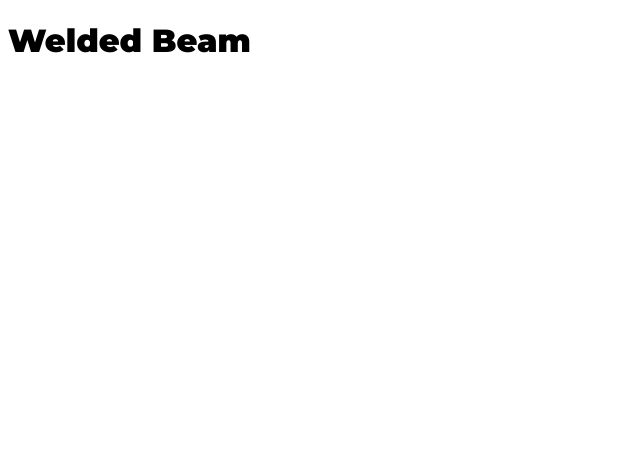
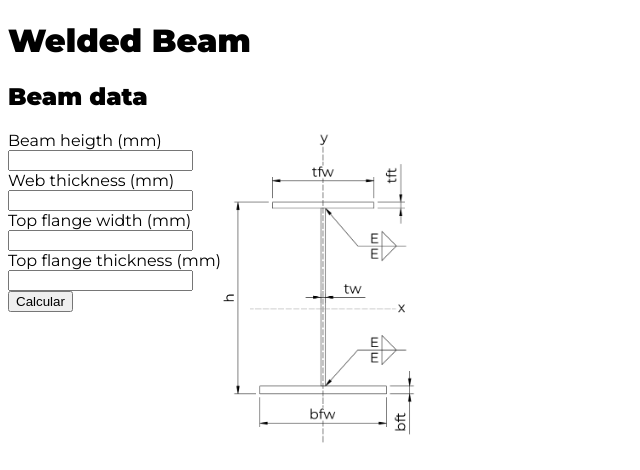
Before and after one commit to ClondonoM/react-css-welded-beam, a React (Vite) app: page / in a window 1280 px wide. Shown: the top 470 px of the page, without its empty margins (0-640 px from the left). Built offline with nearby package versions, Linux system fonts and the light colour scheme.

Commit message:
working on form

```diff
--- a/src/App.jsx
+++ b/src/App.jsx
@@ -1,11 +1,20 @@
 import { useState } from 'react';
+import Form from './components/form/Form.jsx';
+import beam_I_W from './assets/beam_I_W.png';
 
 function App() {
-  const [count, setCount] = useState(0);
+  const [properties, setProperties] = useState([]);
 
   return (
     <div className='App'>
       <h1>Welded Beam</h1>
+      <h2>Beam data</h2>
+      <div className='beam-data'>
+        <Form setProperties={setProperties} />
+        <div className='beam-image'>
+          <img src={beam_I_W} alt='beam-image' />
+        </div>
+      </div>
     </div>
   );
 }
--- /dev/null
+++ b/src/components/form/Form.jsx
@@ -0,0 +1,49 @@
+import { useEffect, useState } from 'react';
+import './form.css';
+
+const Form = () => {
+  const [h, setH] = useState('');
+  const [tw, setTw] = useState('');
+  const [tfw, setTfw] = useState('');
+  const [tft, setTft] = useState('');
+  // useEffect(() => {}, []);
+
+  const handleSubmit = (e) => {
+    e.preventDefault();
+    console.log('altura: ', h, 'espesor alma: ', tw, tfw, tft);
+  };
+
+  return (
+    <div>
+      <form onSubmit={handleSubmit}>
+        <label htmlFor='h'>Beam heigth (mm) </label>
+        <input
+          type='number'
+          value={h}
+          onChange={(e) => setH(e.target.value * 1)}
+        />
+        <label htmlFor='tw'>Web thickness (mm) </label>
+        <input
+          type='number'
+          value={tw}
+          onChange={(e) => setTw(e.target.value * 1)}
+        />
+        <label htmlFor='tfw'>Top flange width (mm) </label>
+        <input
+          type='number'
+          value={tfw}
+          onChange={(e) => setTfw(e.target.value * 1)}
+        />
+        <label htmlFor='tfw'>Top flange thickness (mm) </label>
+        <input
+          type='number'
+          value={tft}
+          onChange={(e) => setTft(e.target.value * 1)}
+        />
+        <input type='submit' value='Calcular' />
+      </form>
+    </div>
+  );
+};
+
+export default Form;
--- /dev/null
+++ b/src/components/form/form.css
@@ -0,0 +1,3 @@
+input {
+  display: block;
+}
--- a/src/index.css
+++ b/src/index.css
@@ -2,3 +2,11 @@
   margin: 0;
   font-family: 'Montserrat', sans-serif;
 }
+
+.beam-data {
+  display: flex;
+}
+
+.beam-image img {
+  width: 200px;
+}
```
Also changed, not shown: src/assets/beam_I_W.png (renamed from src/assets/perfil_I_W.png).
